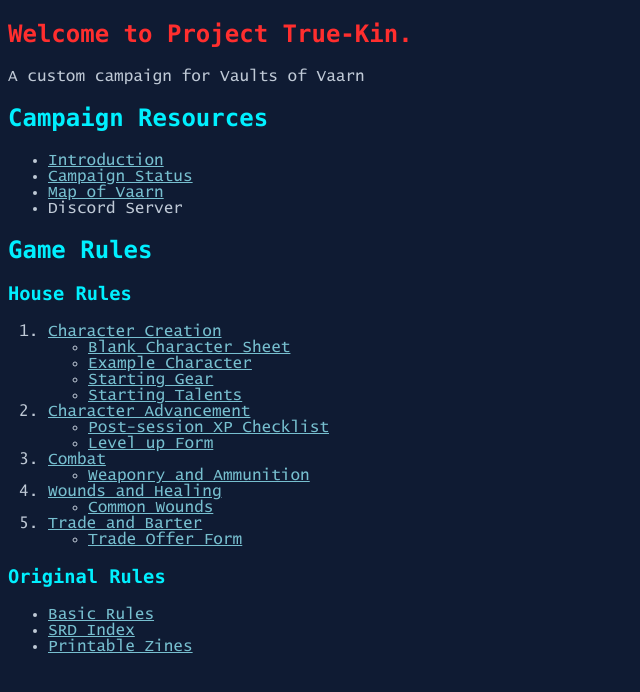
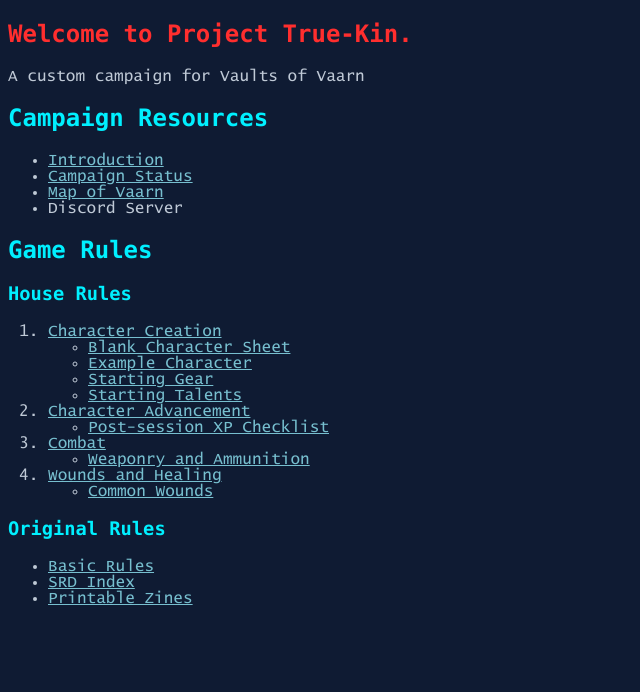
Before and after one commit to KastelDM/Project-True-Kin, a plain HTML site: page index.html in a window 1280 px wide. Shown: the whole page, without its empty margins (0-640 px from the left). Drawn offline with Linux system fonts and the light colour scheme.

Commit message:
General website cleanup
Hid some extraneous pages.

```diff
--- a/index.html
+++ b/index.html
@@ -30,7 +30,6 @@
             <li><a href="2. Character Advancement.html">Character Advancement</a></li>
                 <ul>
                     <li><a href="2.1 Post-Session XP Checklist.html">Post-session XP Checklist</a></li>
-                    <li><a href="2.2 Level Up.html">Level up Form</a></li>
                 </ul>
             <li><a href="3. Combat.html">Combat</a></li>
             <ul>
@@ -40,10 +39,6 @@
             <ul>
                 <li><a href="5.1 Wounds.html">Common Wounds</a></li>
             </ul>
-            <li><a href="6. Trading.html">Trade and Barter</a></li>
-                <ul>
-                    <li><a href="6.1 Trade Offer.html">Trade Offer Form</a></li>
-                </ul>
         </ol>
         <h3>Original Rules</h3>
         <ul>
```
Also changed, not shown: 1.3 Starting Gear.html (+1 -1 lines).
